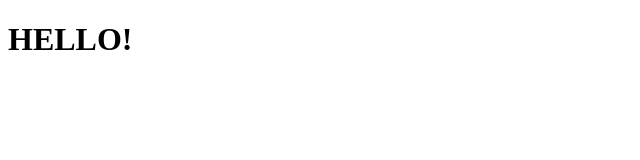
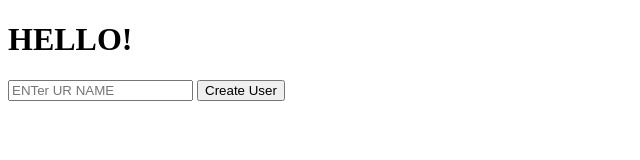
Before and after one commit to elilyly/repractice, a plain HTML site: page index.html in a window 1280 px wide. Shown: the whole page, without its empty margins (0-640 px from the left). Drawn offline with Linux system fonts and the light colour scheme.

Commit message:
Add Form For Creating User

```diff
--- a/index.html
+++ b/index.html
@@ -7,6 +7,10 @@
   <body>
     <div class="test-container">
       <h1>HELLO!</h1>
+      <form action="/" method="post">
+        <input type="text" name="username" placeholder="ENTer UR NAME">
+        <input type="submit" name="submit" value="Create User">
+      </form>
     </div>
   </body>
 </html>
```
